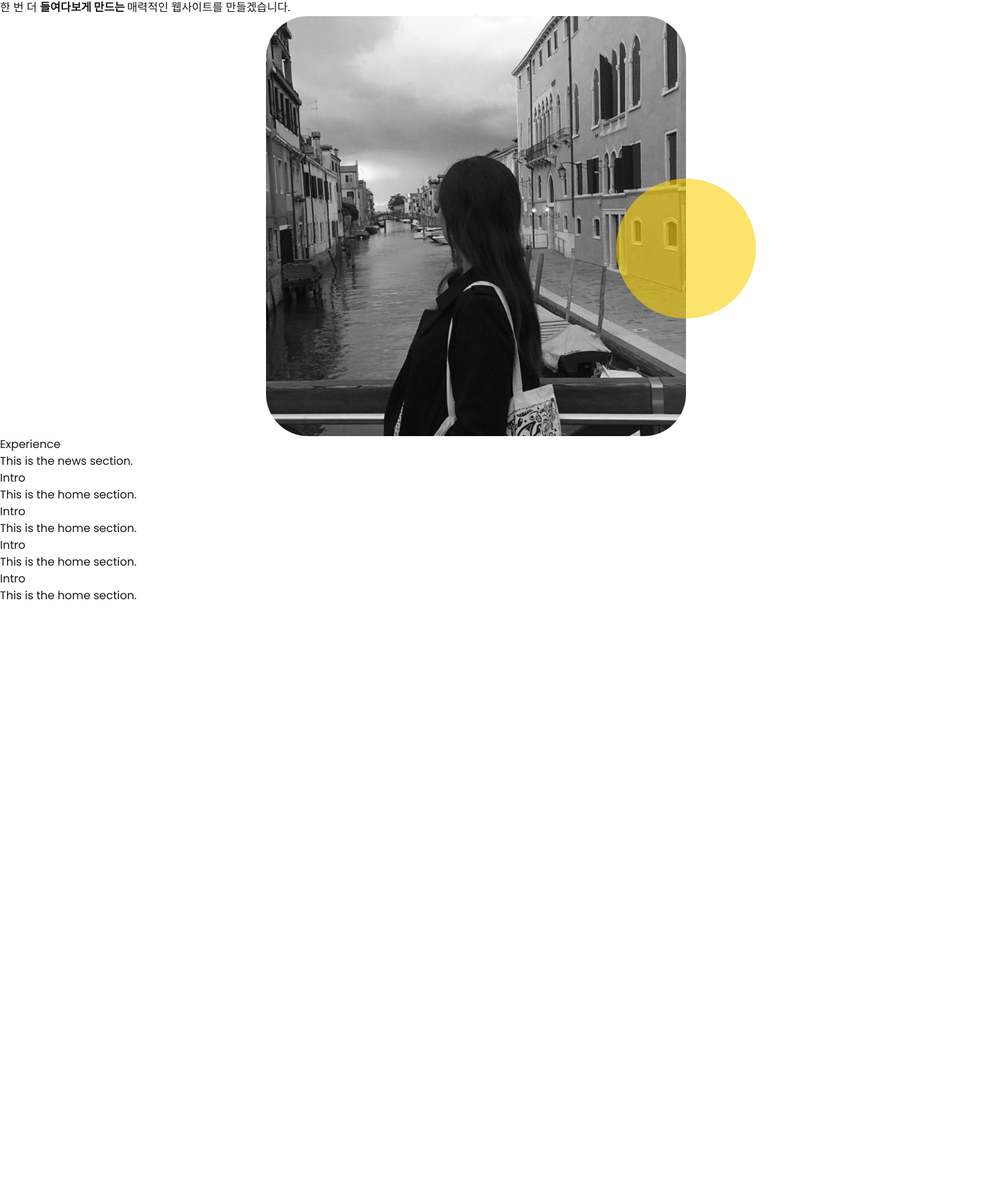
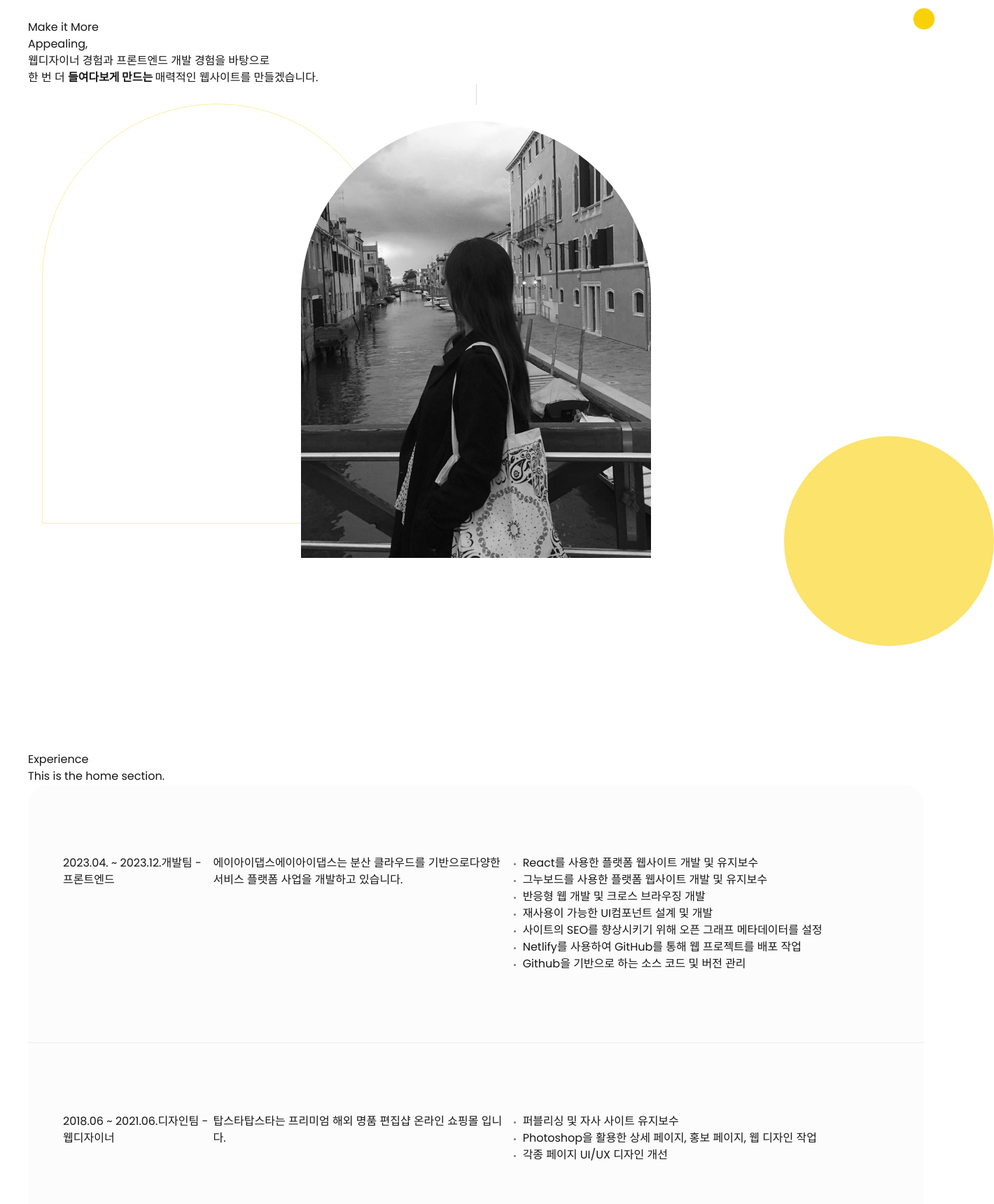
Before and after one commit to skykwon1004/portfolio_design, a React (Vite) app: page / in a window 1280 px wide. Shown: the part 295-2015 px from the top of the page at 70% size, 1420 px wide, since content can reach past the window. Before the commit the page ends 1158 px from the top, so only its background shows below. Built offline with nearby package versions, Linux system fonts and the light colour scheme; a web font is replaced by a local one.

Commit message:
프로젝트 부분 작업

```diff
--- a/src/App.tsx
+++ b/src/App.tsx
@@ -27,7 +27,7 @@ const App: React.FC = () => {
         toggleDarkMode={toggleDarkMode}
       />
       <Intro />
-      <Experience />
+      <Experience darkMode={darkMode} />
       <Project />
       <Skill />
       <Education />
--- a/src/components/Experience.tsx
+++ b/src/components/Experience.tsx
@@ -1,12 +1,75 @@
 import React from "react";
 import { Element } from "react-scroll";
 
-const Experience = () => {
+interface OwnProps {
+  darkMode: boolean;
+}
+
+const Experience: React.FC<OwnProps> = ({ darkMode }) => {
   return (
-    <Element name="experience" className="h-screen p-10 inner">
-      <div className="">
-        <h2 className="text-5xl font-bold">Experience</h2>
-        <p>This is the news section.</p>
+    <Element name="experience" className="inner">
+      <div className="experience-wapper">
+        <h2 className="text-5xl font-bold mb-4">Experience</h2>
+        <p className="mb-10 text-lg">This is the home section.</p>
+        <div
+          className="experience-content-wapper"
+          style={{
+            backgroundColor: darkMode
+              ? "rgb(51, 51, 51, 0.5)"
+              : " rgb(249, 249, 249,0.5)",
+          }}
+        >
+          <div
+            className="experience-content"
+            style={{
+              borderBottom: darkMode
+                ? "1px solid rgb(23 23 23)"
+                : "1px solid rgb(221, 221, 221, 0.5)",
+            }}
+          >
+            <div>
+              <span className="block">2023.04. ~ 2023.12.</span>
+              <span className="block">개발팀 - 프론트엔드</span>
+            </div>
+            <div>
+              <span className="block text-lg font-extrabold">에이아이댑스</span>
+              <span className="block">
+                에이아이댑스는 분산 클라우드를 기반으로
+              </span>
+              <span>다양한 서비스 플랫폼 사업을 개발하고 있습니다.</span>
+            </div>
+            <ul>
+              <li>React를 사용한 플랫폼 웹사이트 개발 및 유지보수 </li>
+              <li>그누보드를 사용한 플랫폼 웹사이트 개발 및 유지보수</li>
+              <li>반응형 웹 개발 및 크로스 브라우징 개발</li>
+              <li>재사용이 가능한 UI컴포넌트 설계 및 개발</li>
+              <li>
+                사이트의 SEO를 향상시키기 위해 오픈 그래프 메타데이터를 설정
+              </li>
+              <li>Netlify를 사용하여 GitHub를 통해 웹 프로젝트를 배포 작업</li>
+              <li>Github을 기반으로 하는 소스 코드 및 버전 관리</li>
+            </ul>
+          </div>
+          <div className="experience-content">
+            <div>
+              <span className="block">2018.06 ~ 2021.06.</span>
+              <span className="block">디자인팀 - 웹디자이너</span>
+            </div>
+            <div>
+              <span className="block text-lg font-extrabold">탑스타</span>
+              <span className="block">
+                탑스타는 프리미엄 해외 명품 편집샵 온라인 쇼핑몰 입니다.
+              </span>
+            </div>
+            <ul>
+              <li>퍼블리싱 및 자사 사이트 유지보수</li>
+              <li>
+                Photoshop을 활용한 상세 페이지, 홍보 페이지, 웹 디자인 작업
+              </li>
+              <li>각종 페이지 UI/UX 디자인 개선</li>
+            </ul>
+          </div>
+        </div>
       </div>
     </Element>
   );
--- a/src/components/Header.tsx
+++ b/src/components/Header.tsx
@@ -26,7 +26,7 @@ const Header: React.FC<OwnProps> = ({
           : " rgba(255, 255, 255, 0.5)",
       }}
     >
-      <h1 className="font-black">EunJin.</h1>
+      <h1 className="font-black text-2xl">EunJin.</h1>
       <nav className="flex items-center justify-center gap-6 font-medium">
         <ul className="flex cursor-pointer gap-10">
           <li>
--- a/src/components/Intro.tsx
+++ b/src/components/Intro.tsx
@@ -21,7 +21,7 @@ const Intro = () => {
         </p>
       </div>
       <div className="flex-1 img-wapper">
-        <figure className="img h-96" style={{ borderRadius: "60px" }}>
+        <figure className="img h-96">
           <img src="/img/me.jpg" alt="" />
         </figure>
         <div className="box-03"></div>
--- a/src/components/Project.tsx
+++ b/src/components/Project.tsx
@@ -1,12 +1,48 @@
-import React from "react";
+import React, { useState } from "react";
 import { Element } from "react-scroll";
 
 const Project = () => {
+  const [isHovered, setIsHovered] = useState(false);
+
+  const handleMouseEnter = () => {
+    setIsHovered(true);
+  };
+
+  const handleMouseLeave = () => {
+    setIsHovered(false);
+  };
+
   return (
-    <Element name="project" className="h-screen">
+    <Element name="project" className="inner">
       <div>
-        <h1>Intro</h1>
-        <p>This is the home section.</p>
+        <h2 className="text-5xl font-bold mb-4">Project</h2>
+        <p className="mb-10 text-lg">주요 프로젝트만 모아 놓았습니다.</p>
+      </div>
+      <div className="project-content-wapper">
+        <div
+          onMouseEnter={handleMouseEnter}
+          onMouseLeave={handleMouseLeave}
+          className="project-item"
+        >
+          <div>
+            <strong>AAT</strong>
+            <p>
+              Lorem ipsum dolor sit amet consectetur adipisicing elit. Cum,
+              tempora. Lorem ipsum dolor sit amet consectetur adipisicing elit.
+              Cum, tempora. Lorem ipsum dolor sit amet consectetur adipisicing
+              elit. Cum, tempora.
+            </p>
+          </div>
+          <figure className="project-img-box">
+            <img
+              src={isHovered ? "/img/aat_02_g.gif" : "/img/aat_01.jpg"}
+              alt=""
+            />
+          </figure>
+          <a href="/" className="btn-link">
+            <button className="btn">More</button>
+          </a>
+        </div>
       </div>
     </Element>
   );
--- a/src/components/Skill.tsx
+++ b/src/components/Skill.tsx
@@ -3,10 +3,10 @@ import { Element } from "react-scroll";
 
 const Skill = () => {
   return (
-    <Element name="skill" className="h-screen">
+    <Element name="skill" className="inner">
       <div>
-        <h1>Intro</h1>
-        <p>This is the home section.</p>
+        <h2 className="text-5xl font-bold mb-4">Skill</h2>
+        <p className="mb-10 text-lg">주요 프로젝트만 모아 놓았습니다.</p>
       </div>
     </Element>
   );
--- a/src/index.css
+++ b/src/index.css
@@ -18,6 +18,10 @@ html {
 html.dark {
   background-color: rgb(23 23 23);
   color: rgb(249 250 251);
+}
+
+body {
+  overflow-x: hidden;
 }
 
 /* .box {
@@ -98,6 +102,7 @@ html.dark {
 .inner {
   width: 1360px;
   margin: 0 auto;
+  padding: 100px 40px;
 }
 
 .red {
@@ -105,30 +110,122 @@ html.dark {
 }
 
 .img-wapper {
+  position: relative;
   display: flex;
-  align-items: center;
+  /* align-items: center; */
   justify-content: center;
 }
 
 .img {
-  width: 600px;
-  height: 600px;
+  width: 500px;
+  height: 700px;
   object-fit: cover;
   overflow: hidden;
   filter: grayscale(100%);
+  border-radius: 400px 400px 0 0;
+  margin: 50px 0 0 0;
+}
+
+.img-wapper::before {
+  position: absolute;
+  top: 25px;
+  left: 20px;
+  content: "";
+  width: 500px;
+  height: 600px;
+  border-radius: 400px 400px 0 0;
+  border: 1px solid rgb(248, 209, 10, 0.4);
 }
 
 .box-03 {
   position: absolute;
-  right: 200px;
-  bottom: 50px;
-  width: 200px;
-  height: 200px;
+  right: -100px;
+  bottom: -50px;
+  width: 300px;
+  height: 300px;
   background: #f8d10a;
   border-radius: 50%;
   opacity: 60%;
 }
 
-body {
-  overflow-x: hidden;
+.experience-content-wapper {
+  border-radius: 30px;
 }
+
+.experience-content {
+  display: flex;
+  padding: 100px 50px;
+}
+
+/* .experience-content:nth-child(1) {
+  border-bottom: 1px solid #ddd;
+} */
+
+.experience-content>div:nth-child(1) {
+  flex: 2;
+}
+
+.experience-content>div:nth-child(2) {
+  flex: 4;
+}
+
+.experience-content>ul:nth-child(3) {
+  flex: 5;
+}
+
+.experience-content>ul>li::before {
+  display: inline-block;
+  width: 3px;
+  height: 3px;
+  content: "";
+  background: #777;
+  border-radius: 50%;
+  margin: 0 10px 2px 0;
+}
+
+.project-content-wapper {
+  display: grid;
+  gap: 30px;
+  grid-template-columns: 1fr 1fr;
+}
+
+.project-content-wapper>div {
+  border: 1px solid #ddd;
+  border-radius: 20px;
+  background: #f9f9f9;
+}
+
+.project-content-wapper>div>div {
+  padding: 30px;
+}
+
+.project-img-box {
+  border-radius: 0 0 20px 20px;
+  overflow: hidden;
+  object-fit: cover;
+}
+
+.btn {
+  padding: 10px 40px;
+  background: #f8d10a;
+  border-radius: 25px;
+  font-weight: 500;
+}
+
+.btn:hover {
+  background: #333;
+  color: #fff;
+}
+
+.btn-link {
+  display: inline-block;
+  margin: 50px 0 0 0;
+
+  position: absolute;
+  bottom: 30px;
+  right: 30px;
+}
+
+.project-item {
+  position: relative;
+}
```
Also changed, not shown: public/img/aat_01.jpg (added), public/img/aat_02_g.gif (added).
